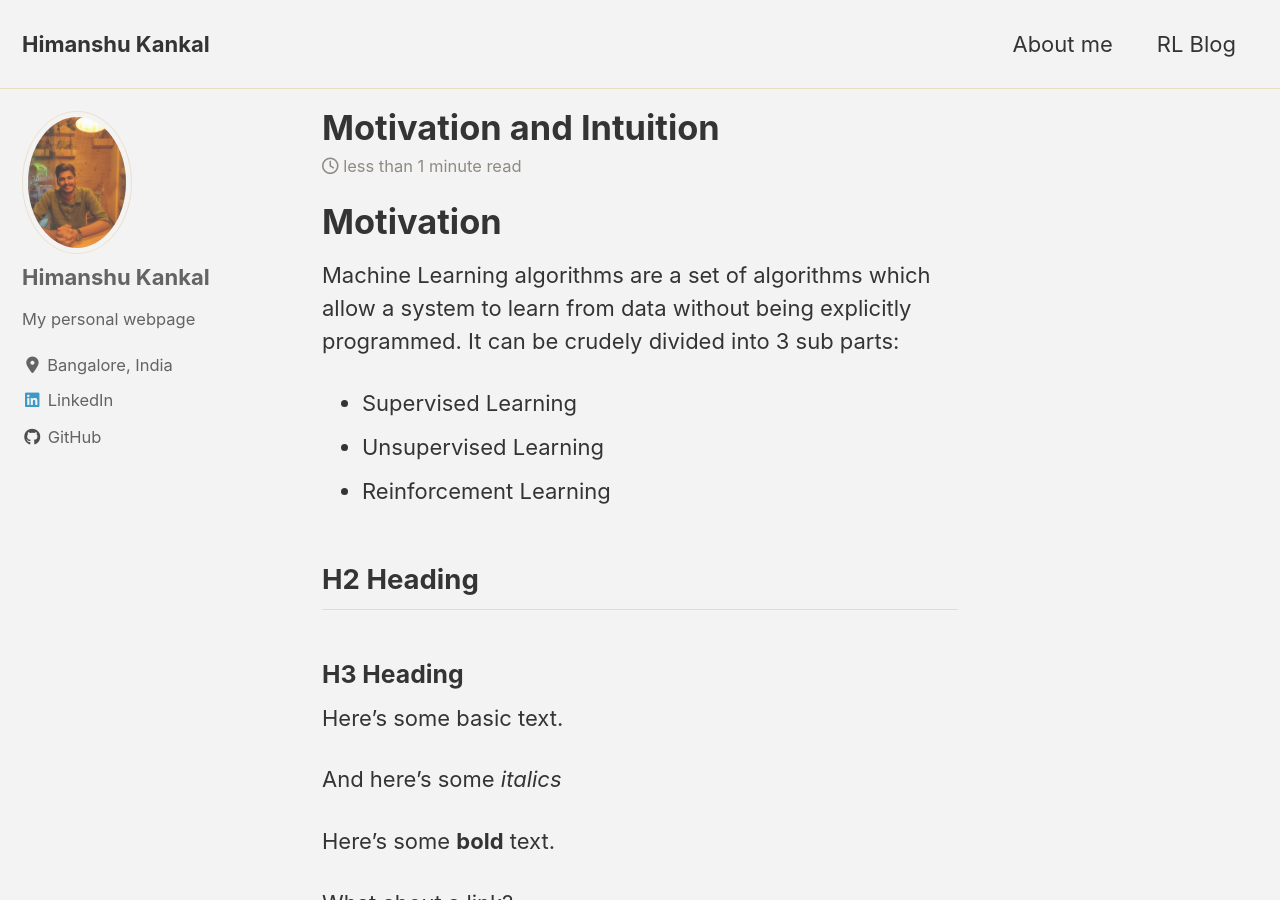
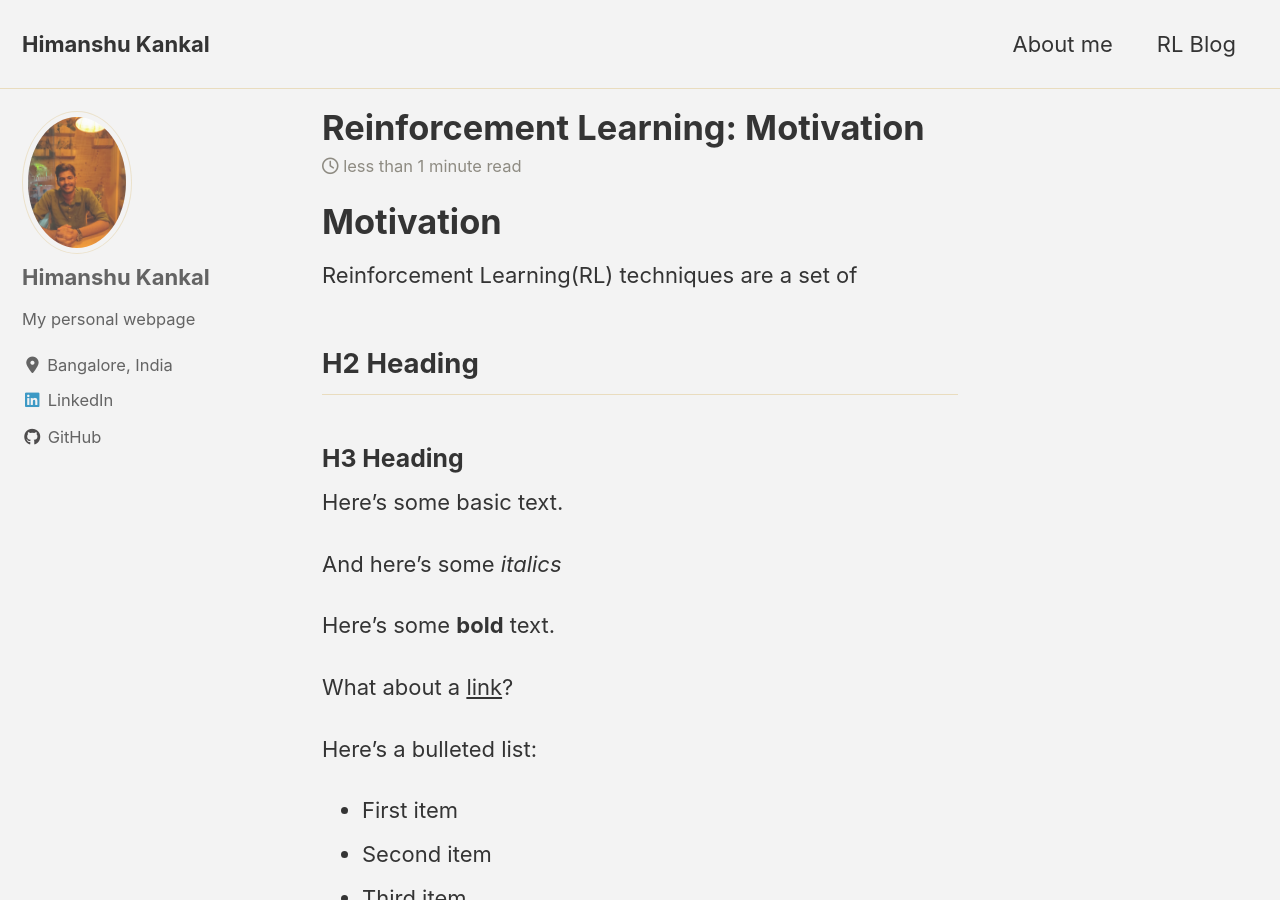
Before and after one commit to HimanUK/himanuk.github.io, a Jekyll site: the page built from _posts/2020-04-12-Intuition.md, in a window 1280 px wide and 900 px high. Built offline with Jekyll 4.4.1, drawn with Linux system fonts in a browser that asks for light colours; cached includes are drawn as plain includes; nearby versions of some CDN libraries; formulas are drawn with MathJax 3; some of the changed text lies outside the part shown.

Commit message:
Update 2020-04-12-Intuition.md

```diff
--- a/_posts/2020-04-12-Intuition.md
+++ b/_posts/2020-04-12-Intuition.md
@@ -1,17 +1,13 @@
 ---
-title: "Motivation and Intuition"
+title: "Reinforcement Learning: Motivation"
 date: 2020-04-11
-tags: [Reinforcement Learning]
-excerpt: "1st post"
+excerpt: "Machine learning, 3 parts, recent successes, etc."
 mathjax: "true"
 ---
 
 # Motivation
 
-Machine Learning algorithms are a set of algorithms which allow a system to learn from data without being explicitly programmed. It can be crudely divided into 3 sub parts:
-* Supervised Learning
-* Unsupervised Learning
-* Reinforcement Learning
+Reinforcement Learning(RL) techniques are a set of
 
 ## H2 Heading
 
```
